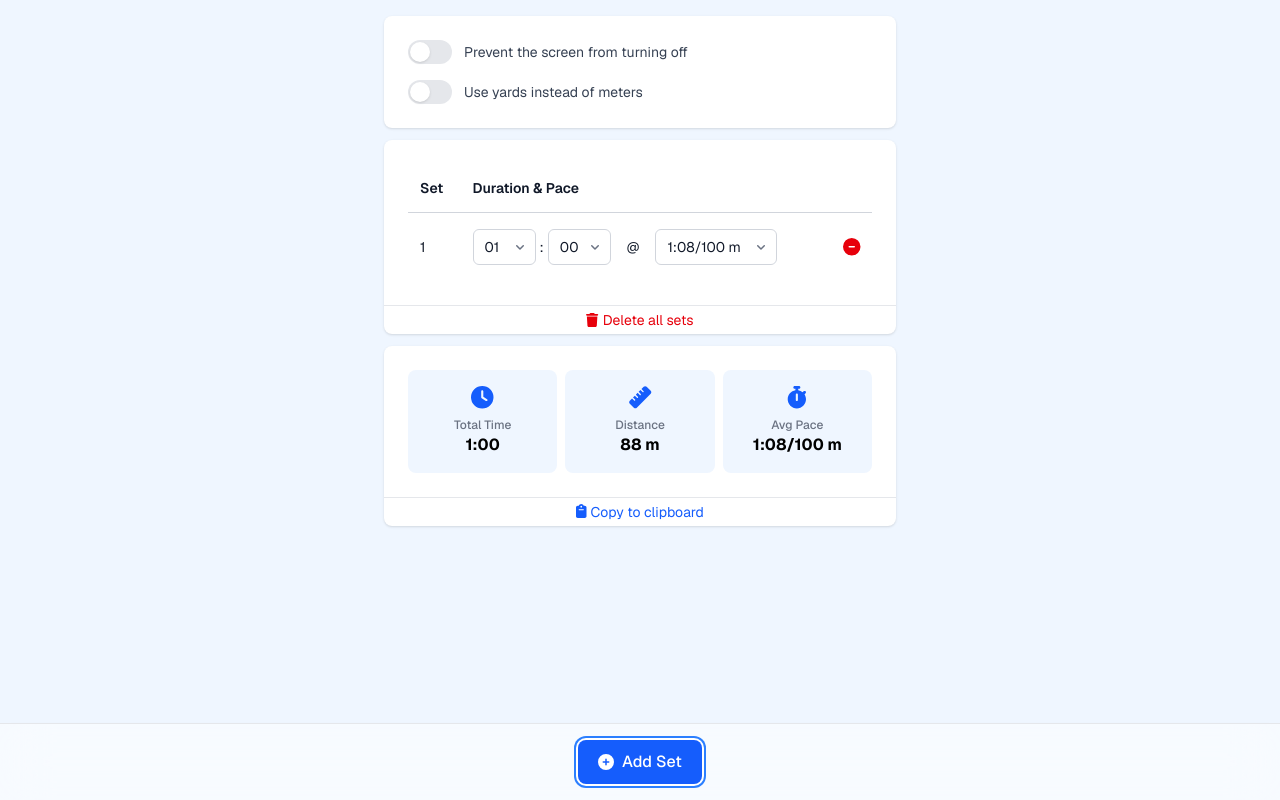
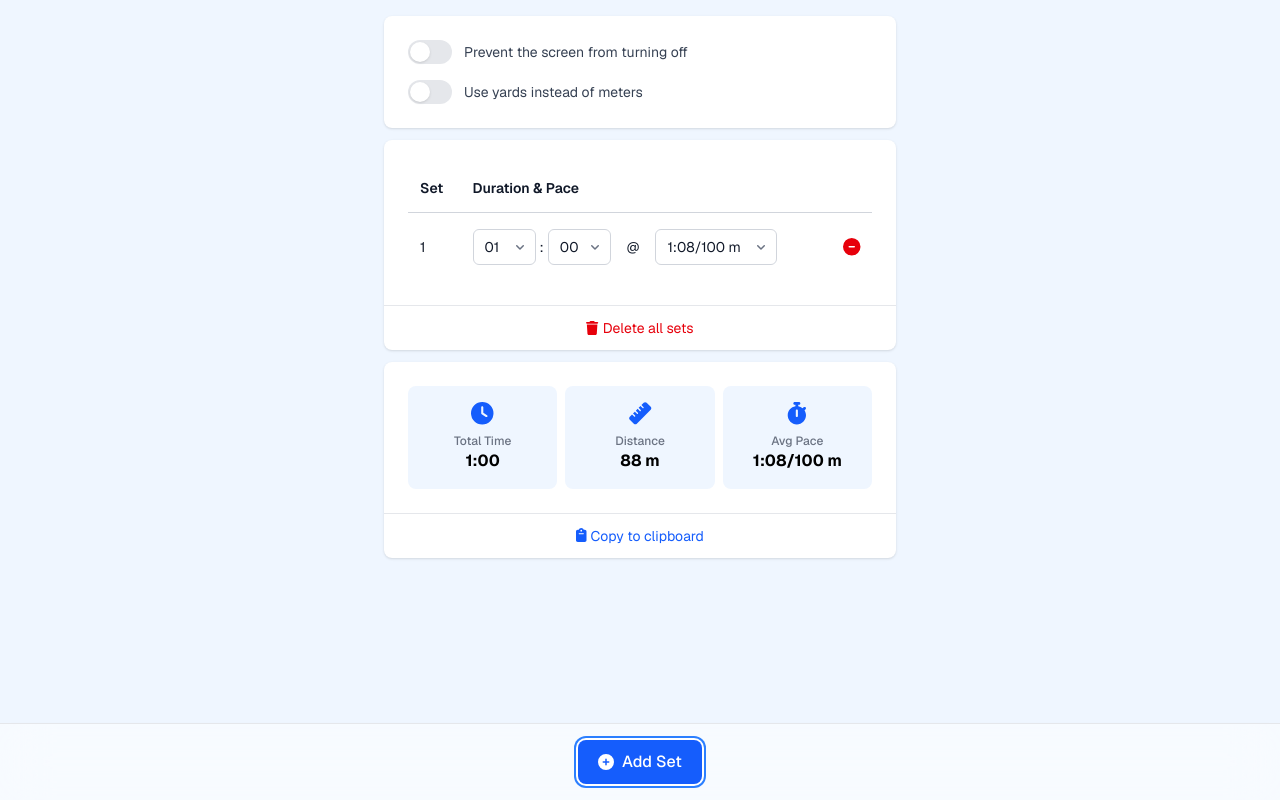
Before and after one commit to gesteves/swimsetter, a Next.js app: page / in a window 1280 px wide. Both pictures are taken after a click on the button "Add Set". Built offline with nearby package versions, Linux system fonts and the light colour scheme.

Commit message:
Add padding

```diff
--- a/app/components/Card.jsx
+++ b/app/components/Card.jsx
@@ -17,7 +17,7 @@ export default function Card({ children, footer, footerButton, className = "" })
           ) : (
             <button
               onClick={footerButton.onClick}
-              className={`text-sm transition-colors ${
+              className={`text-sm w-full py-2 transition-colors ${
                 variantClasses[footerButton.variant || "default"]
               }`}
             >
```
